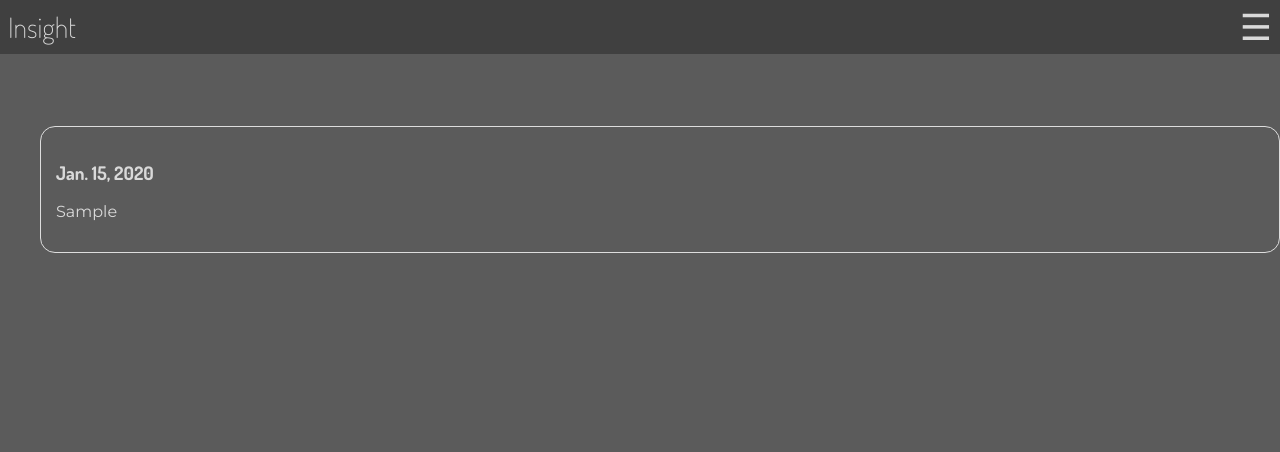
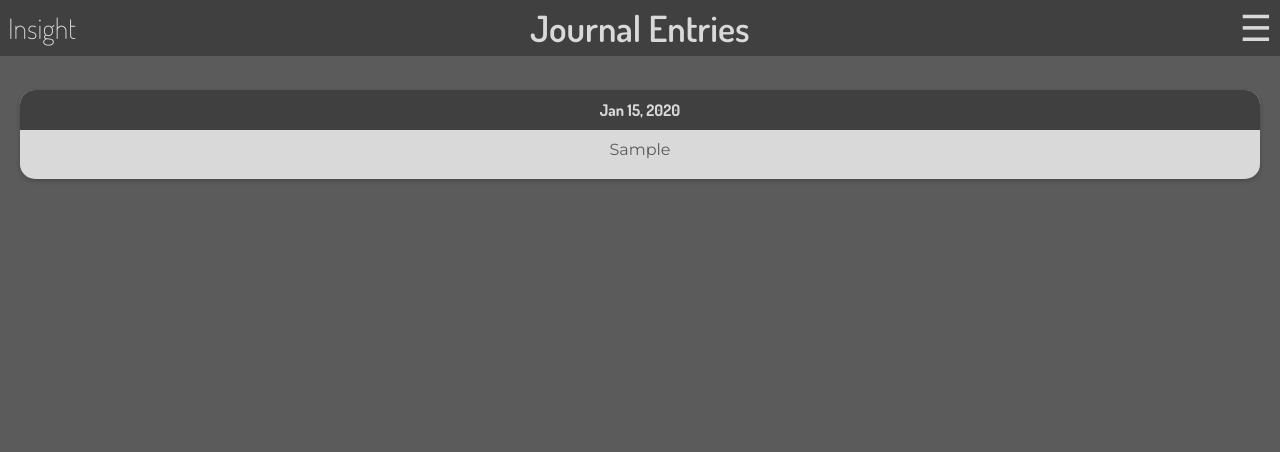
Before and after one commit to johnhansengit/insight, a Django app: page /journal-entries/ in a window 1280 px wide. Shown: the top 452 px of the page. Run offline with Django 5.2, Linux system fonts and the light colour scheme; a user stored in the database is signed in; tables that the repository leaves empty hold one stand-in row (values such as "Sample post"); some libraries are stand-ins or nearby versions.

Commit message:
Fix Title Mixin and Update Journal Entries CSS

```diff
--- a/main_app/static/css/style.css
+++ b/main_app/static/css/style.css
@@ -293,22 +293,34 @@ h1.home {
     border: 1px solid grey;
 }
 
-.journal-card {
-    border: 1px solid #ddd;
-    border-radius: 15px;
-    padding: 15px;
-    margin-bottom: 15px;
-    background-color: --darkmode-card;
-}
+.journal-entries-container {
+    display: flex;
+    flex-direction: column;
+    gap: 15px; /* Adjust gap to match wireframe */
+    padding: 20px; /* Padding around the container */
+  }
 
-.journal-card h5 {
-    margin-top: 0;
-    color: --darkmode-lighttext;
-}
+  .journal-entry-card {
+    background-color: var(--darkmode-card); /* Card background */
+    border-radius: 15px; /* Rounded corners, adjust as needed */
+    padding: 20px;
+    box-shadow: 0 2px 5px rgba(0, 0, 0, 0.2); /* Subtle shadow */
+    color: var(--darkmode-darktext);
+  }
 
-.journal-card p {
-    white-space: nowrap;
+  .journal-entry-date {
+    text-align: center;
+    background-color: var(--darkmode-header); /* Date header background */
+    border-radius: 15px 15px 0 0; /* Rounded corners for top of card */
+    padding: 10px 20px;
+    font-family: var(--header-font);
+    font-weight: bold; /* Make the date bold */
+    margin: -20px -20px 10px -20px; /* Aligns the date header to the card's edge */
+    color: var(--darkmode-lighttext); /* Date text color */
+  }
+
+  .journal-entry-text {
+    text-align: center;
     overflow: hidden;
     text-overflow: ellipsis;
-    color: --darkmode-lighttext;
-}
+  }
--- a/main_app/templates/main_app/journal-entries-list.html
+++ b/main_app/templates/main_app/journal-entries-list.html
@@ -1,15 +1,14 @@
 {% extends 'base.html' %}
 
 {% block content %}
-  <h2>{{ title }}</h2>
-  <ul>
-    {% for entry in entries %}
-        <div class="journal-card">
-            <h3>{{ entry.date }}</h3>
-            <p>{{ entry.journal_entry|truncatechars:50 }}</p>
-        </div>
-    {% empty %}
-      <li>No journal entries found.</li>
-    {% endfor %}
-  </ul>
+<div class="journal-entries-container">
+  {% for entry in entries %}
+    <div class="journal-entry-card">
+      <div class="journal-entry-date">{{ entry.date|date:"M d, Y" }}</div>
+      <div class="journal-entry-text">{{ entry.journal_entry|truncatechars:50 }}</div>
+    </div>
+  {% empty %}
+    <p>No journal entries found.</p>
+  {% endfor %}
+</div>
 {% endblock %}
--- a/main_app/views.py
+++ b/main_app/views.py
@@ -76,6 +76,16 @@ def signup(request):
 # Mixins
 class TitleMixin:
     title = None
+
+    def get_context_data(self, **kwargs):
+        # First, get the existing context from the superclass
+        context = super().get_context_data(**kwargs)
+
+        # Add the title to the context
+        context['title'] = self.title
+
+        # Return the updated context
+        return context
 
 # User Settings Views
 class UserSettingsUpdate(UpdateView):
```
